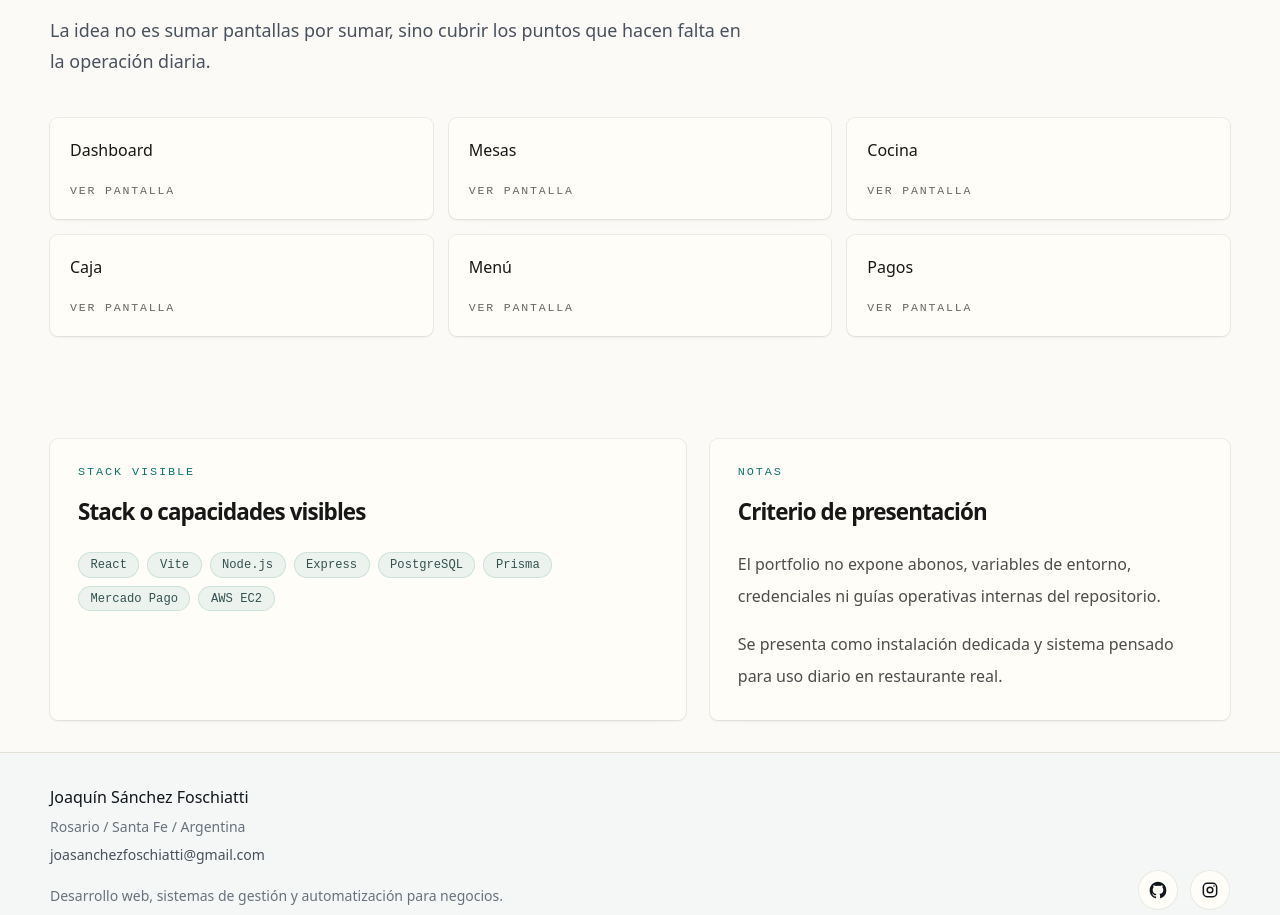
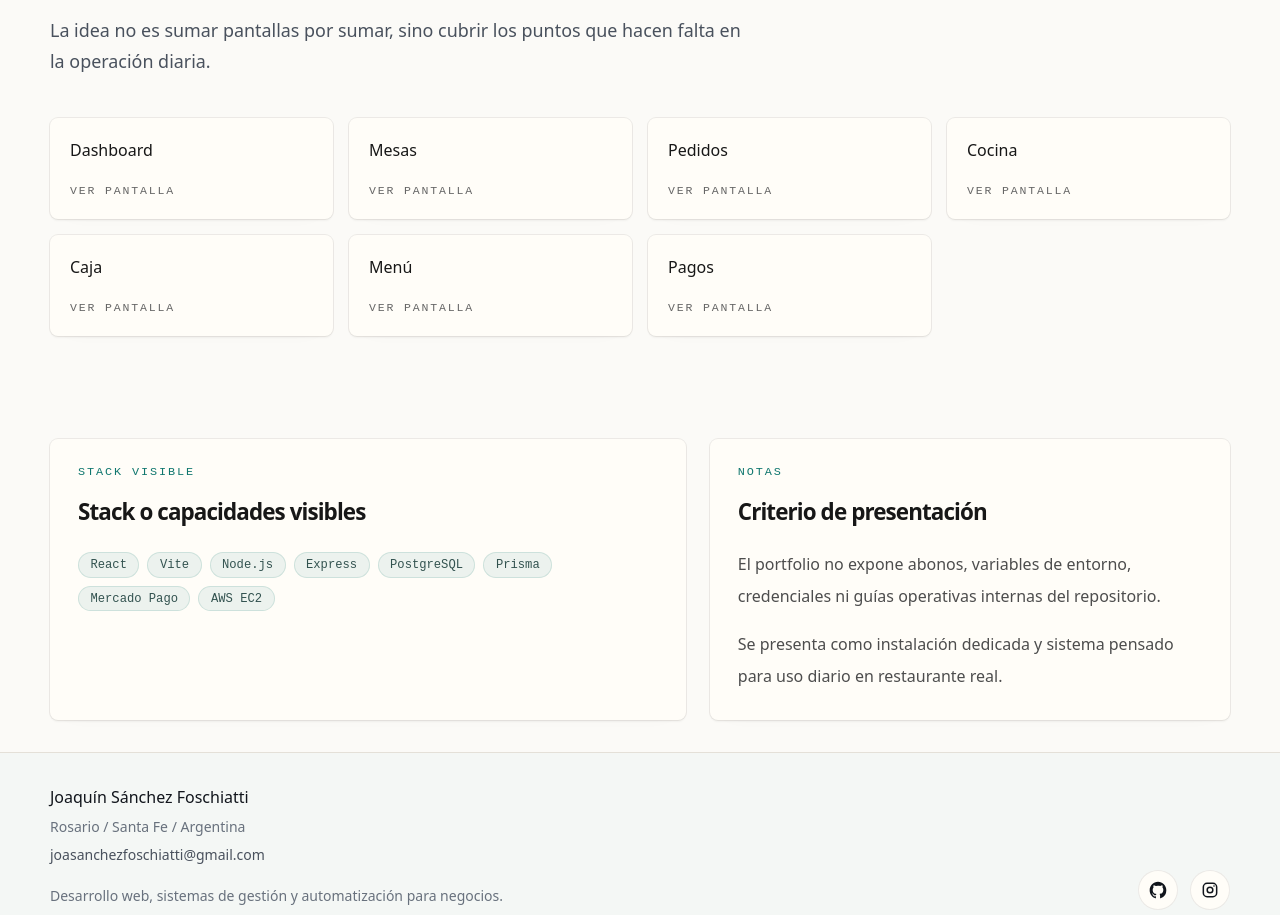
Before and after one commit to JoaFoschiatti/JoaFoschiatti_portfolio, a Next.js app: page /proyectos/comanda in a window 1280 px wide. Shown: the part 1357-2272 px from the top of the page. Built offline with nearby package versions, Linux system fonts and the light colour scheme.

Commit message:
Add Comanda pedidos module screenshot

```diff
--- a/src/components/ProjectModules.tsx
+++ b/src/components/ProjectModules.tsx
@@ -44,7 +44,7 @@ export default function ProjectModules({
 
   return (
     <>
-      <div className="mt-10 grid gap-4 sm:grid-cols-2 xl:grid-cols-3">
+      <div className="mt-10 grid gap-4 sm:grid-cols-2 xl:grid-cols-4">
         {modules.map((module) => {
           const screenshot = screenshotsByModule.get(module);
 
--- a/src/data/portfolio.ts
+++ b/src/data/portfolio.ts
@@ -330,7 +330,7 @@ export const projects = [
       "Centralizar la operación diaria de un restaurante sin depender de planillas, mensajes sueltos o procesos manuales.",
     solution:
       "La propuesta reúne front de salón, cocina, caja, pedidos remotos y configuración del negocio en una sola base operativa, con foco en tiempos de atención, cobro y visibilidad del estado de cada pedido.",
-    modules: ["Dashboard", "Mesas", "Cocina", "Caja", "Menú", "Pagos"],
+    modules: ["Dashboard", "Mesas", "Pedidos", "Cocina", "Caja", "Menú", "Pagos"],
     stackLabel: "Stack visible",
     stack: [
       "React",
@@ -376,6 +376,16 @@ export const projects = [
         description:
           "Estado del salón, mesas ocupadas, cuentas pendientes y acciones rápidas para la operación diaria.",
         alt: "Pantalla de mesas de Comanda con resumen del salón, estados y tarjetas de mesas.",
+        width: 1440,
+        height: 900,
+      },
+      {
+        module: "Pedidos",
+        src: "/cases/comanda/pedidos.png",
+        title: "Gestión de pedidos",
+        description:
+          "Pedidos de mesa, mostrador y delivery con estado, pago, impresión y acciones operativas en una sola vista.",
+        alt: "Pantalla de pedidos de Comanda con tabla de pedidos, estados, pagos, impresión y acciones operativas.",
         width: 1440,
         height: 900,
       },
```
Also changed, not shown: public/cases/comanda/pedidos.png (added).
